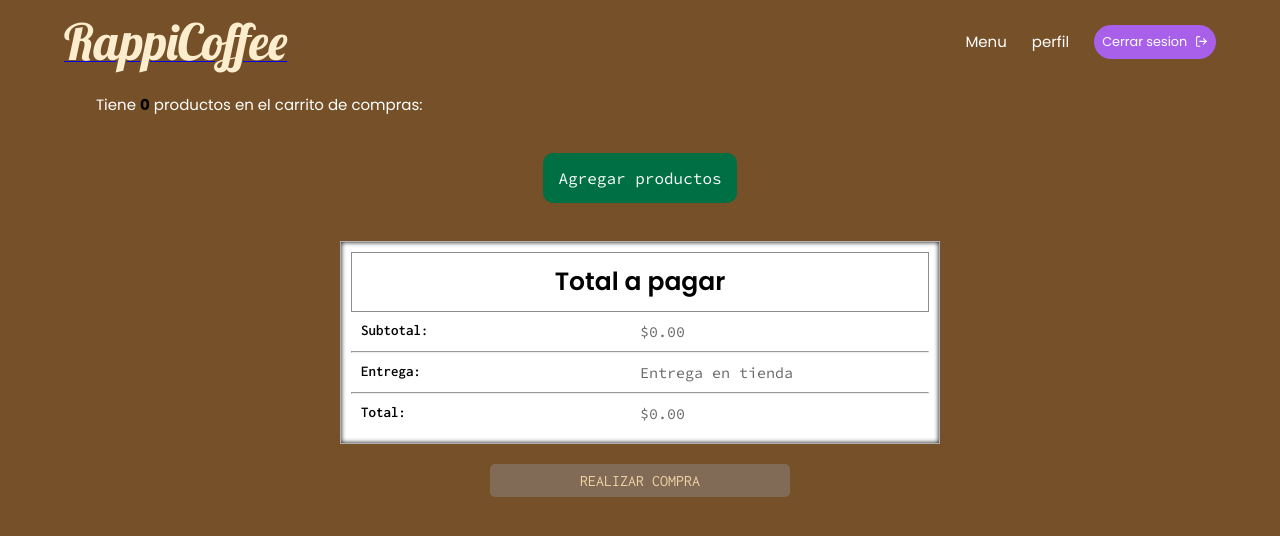
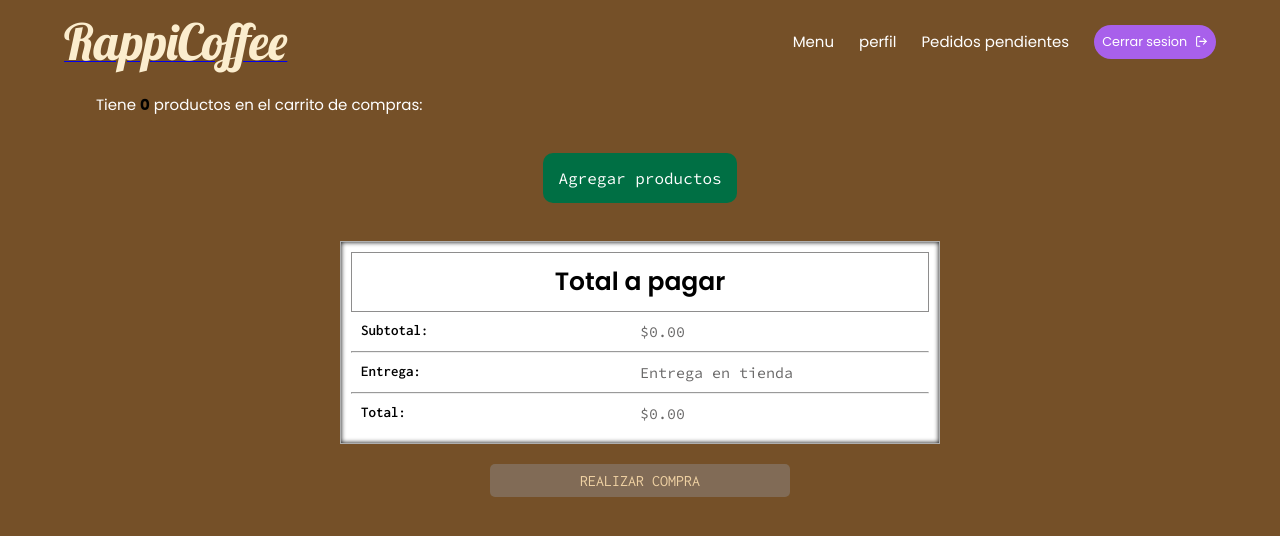
Before and after one commit to Carlos170702/coffee, a React (Vite) app: page /Card in a window 1280 px wide. Shown: the top 536 px of the page. Built offline with nearby package versions, Linux system fonts and the light colour scheme; sample sign-in values are in the browser's storage; a web font is replaced by a local one.

Commit message:
enlace pendientes

```diff
--- a/src/coffe/components/NavBar.jsx
+++ b/src/coffe/components/NavBar.jsx
@@ -46,6 +46,7 @@ export const NavBar = () => {
                 <ul className={`coffee__links data ${active && 'active'}`}>
                     <Link className="coffee__link" to={"/Menu"}>Menu</Link>
                     <Link className="coffee__link" to={"profile"}>perfil</Link>
+                    <Link className="coffee__link" to={"/ProductsOnHold"}>Pedidos pendientes</Link>
                     <button
                         className="coffee__logout"
                         onClick={handleLogout}
```
Also changed, not shown: 3 other files (tests, documents, lock files or other folders).
